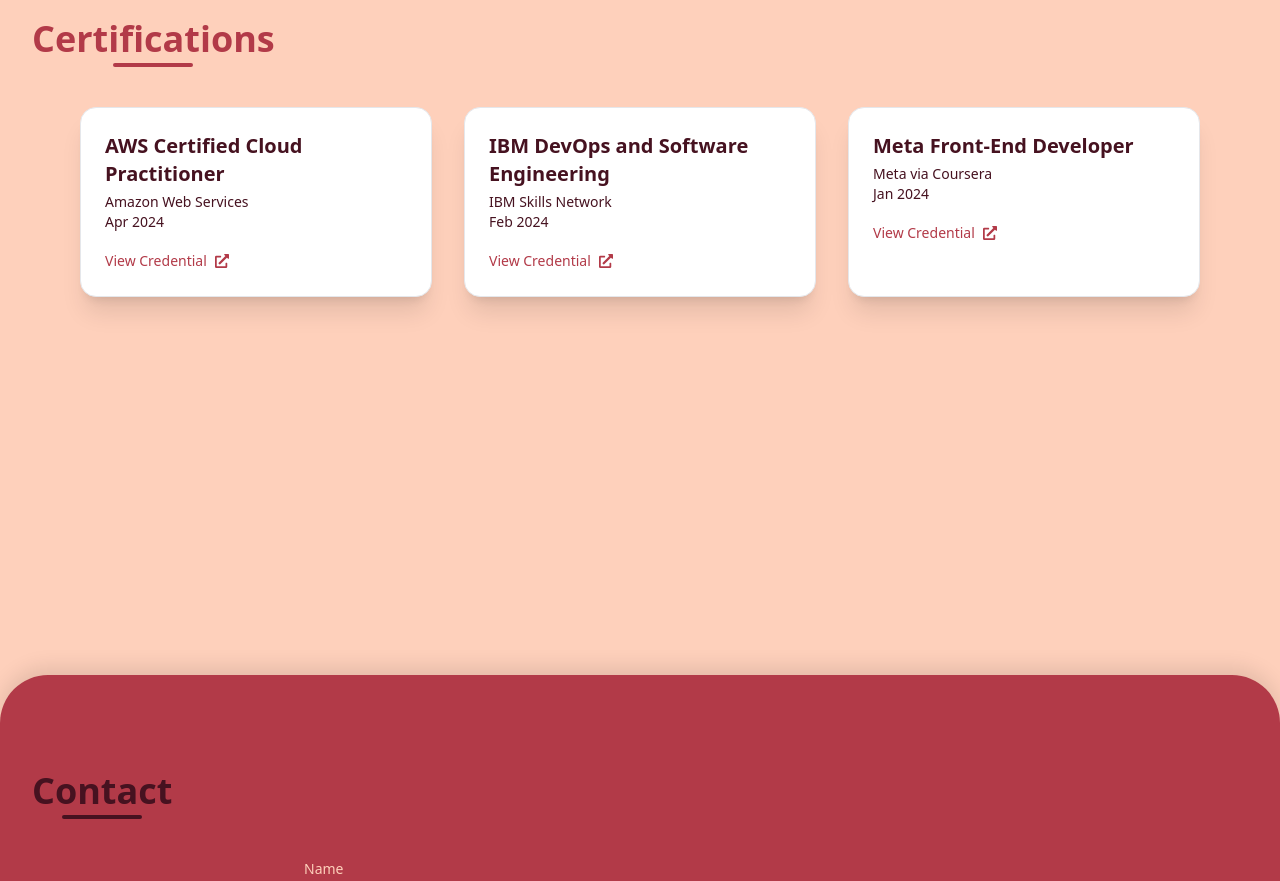
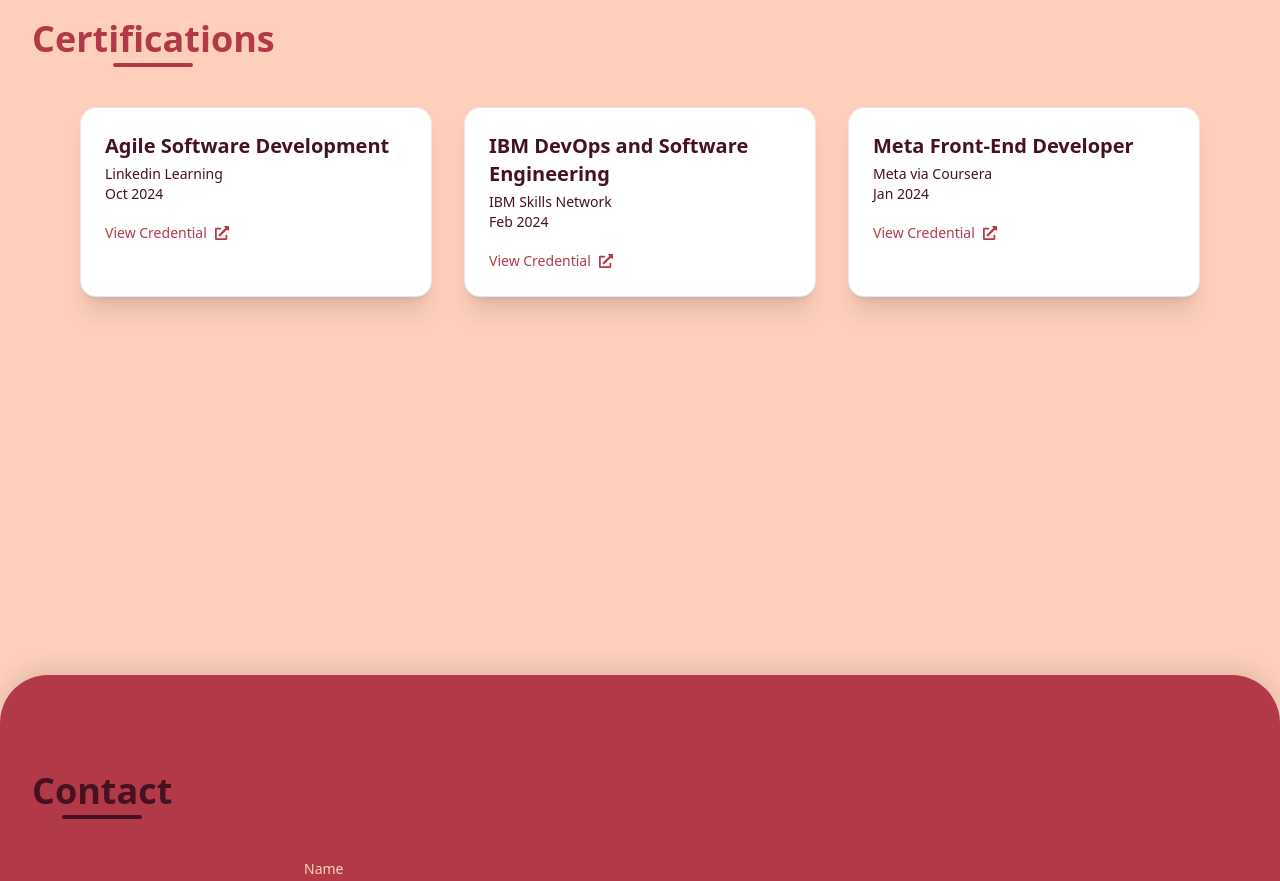
Before and after one commit to akashcodes27/Portfolio, a React (Vite) app: page / in a window 1280 px wide. Shown: the part 3200-4081 px from the top of the page. Built offline with nearby package versions, Linux system fonts and the light colour scheme.

Commit message:
Certifications update

```diff
--- a/src/components/Certifications.jsx
+++ b/src/components/Certifications.jsx
@@ -3,9 +3,9 @@ import { FaExternalLinkAlt } from "react-icons/fa";
 
 const certifications = [
   {
-    title: "AWS Certified Cloud Practitioner",
-    issuer: "Amazon Web Services",
-    date: "Apr 2024",
+    title: "Agile Software Development",
+    issuer: "Linkedin Learning",
+    date: "Oct 2024",
     link: "https://aws.amazon.com/verification-link",
   },
   {
```
